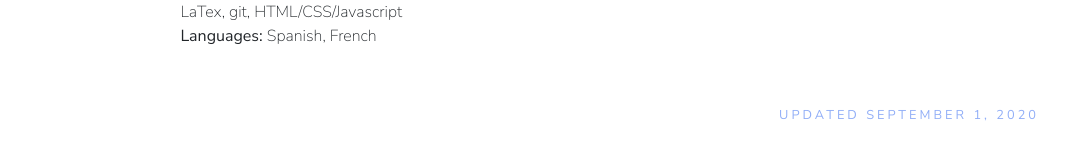
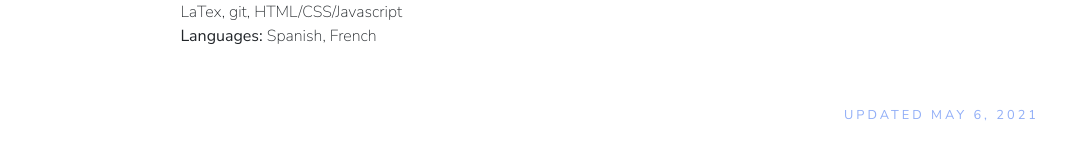
Before and after one commit to smhurwitz/smhurwitz.github.io, a Jekyll site: the page built from cv.html, in a window 1280 px wide and 900 px high, scrolled down 694 px. Shown: the part 744-897 px from the top of the window, without its empty margins (113-1180 px from the left). Built offline with Jekyll 4.4.1, drawn with Linux system fonts in a browser that asks for light colours; nearby versions of some CDN libraries.

Commit message:
Update CV

```diff
--- a/cv.html
+++ b/cv.html
@@ -8,7 +8,7 @@
     <!-- Mobile: Move download button to top -->
     <div class="col-md-3 my-2 mt-4 text-center d-block d-sm-none" style="margin-left: 3rem;">
       <a class="btn btn-outline-secondary btn-resume" role="button" href="pdfs/Chambers_Resume_2020.pdf" target="_blank">VIEW RESUME</a>
-      <a class="btn btn-outline-secondary btn-cv" role="button" href="pdfs/Chambers_CV_2020_full.pdf" target="_blank">VIEW FULL C/V</a>
+      <a class="btn btn-outline-secondary btn-cv" role="button" href="pdfs/Chambers_CV_2021.pdf" target="_blank">VIEW FULL C/V</a>
     </div>
 
     <div class="col-md-6 mx-5 my-3">
@@ -175,4 +175,4 @@
 
 </main>
 
-<footer>Updated September 1, 2020</footer>
+<footer>Updated May 6, 2021</footer>
```
Also changed, not shown: 2 other files.
